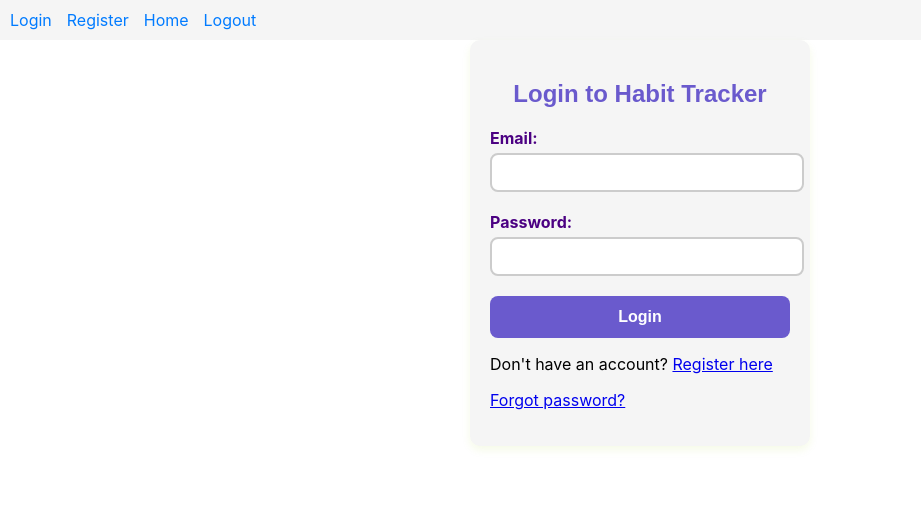
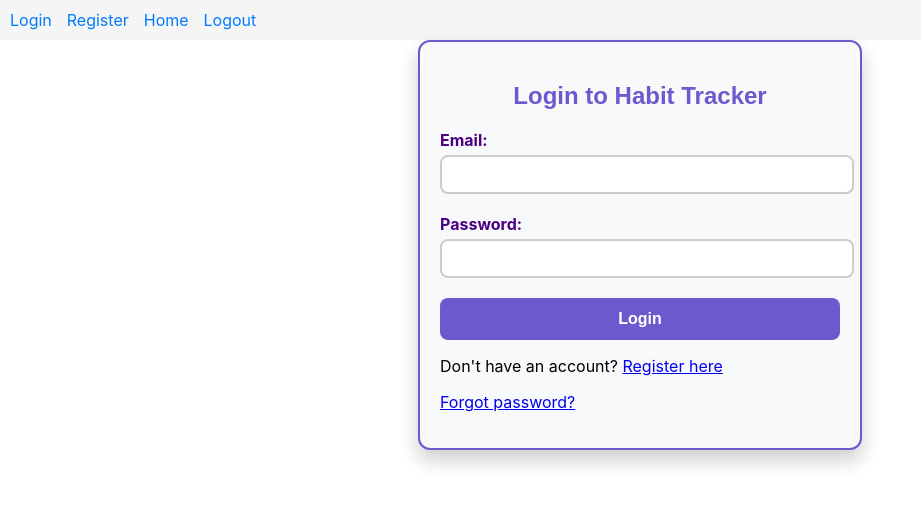
Before and after one commit to gameloftgamerg/habitBuddy, a React (Create React App) app in the folder frontend/src/: page /login in a window 1280 px wide. Shown: the top 506 px of the page, without its empty margins (0-921 px from the left). Built offline with nearby package versions, Linux system fonts and the light colour scheme; the HTML template or start-up script is replaced by a standard one.

Commit message:
Update Login.css

```diff
--- a/frontend/src/Login.css
+++ b/frontend/src/Login.css
@@ -1,10 +1,23 @@
 .login-container {
-  width: 300px;
-  margin: 0 auto;
-  padding: 20px;
-  background-color: #f5f5f5;
-  border-radius: 10px;
-  box-shadow: 0 4px 8px rgba(153, 210, 21, 0.1);
+    max-width: 400px;
+    margin: auto;
+    padding: 20px;
+    border: 2px solid #6a5acd;
+    border-radius: 12px;
+    background-color: #f8f9fa;
+    box-shadow: 0 10px 20px rgba(0, 0, 0, 0.2);
+    animation: slideIn 1s ease-in-out;
+}
+
+@keyframes slideIn {
+    0% {
+        opacity: 0;
+        transform: translateY(-50px);
+    }
+    100% {
+        opacity: 1;
+        transform: translateY(0);
+    }
 }
 
 h2 {
```
